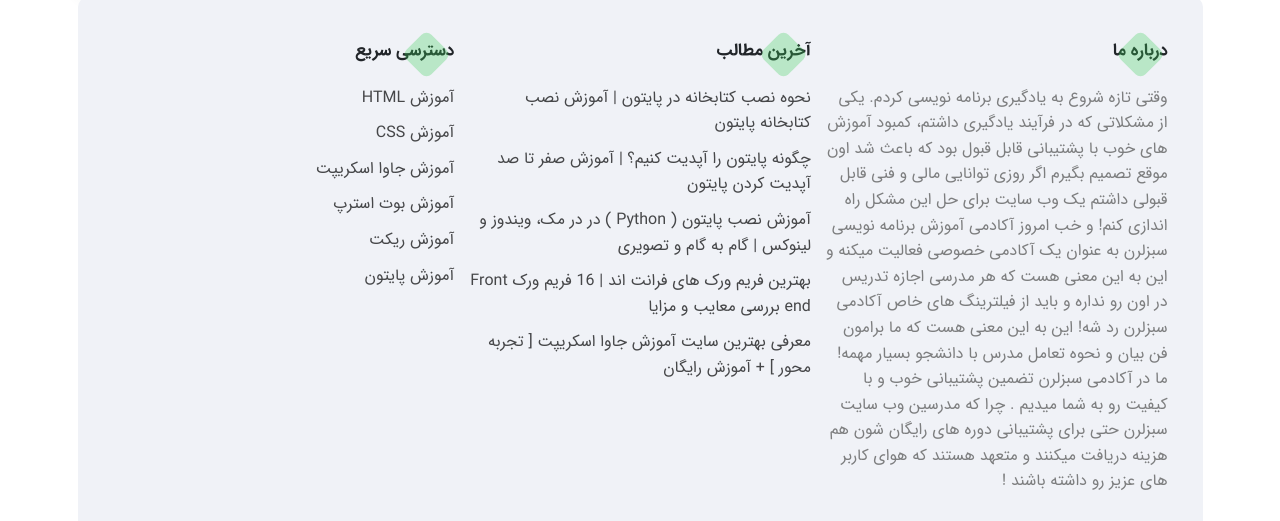
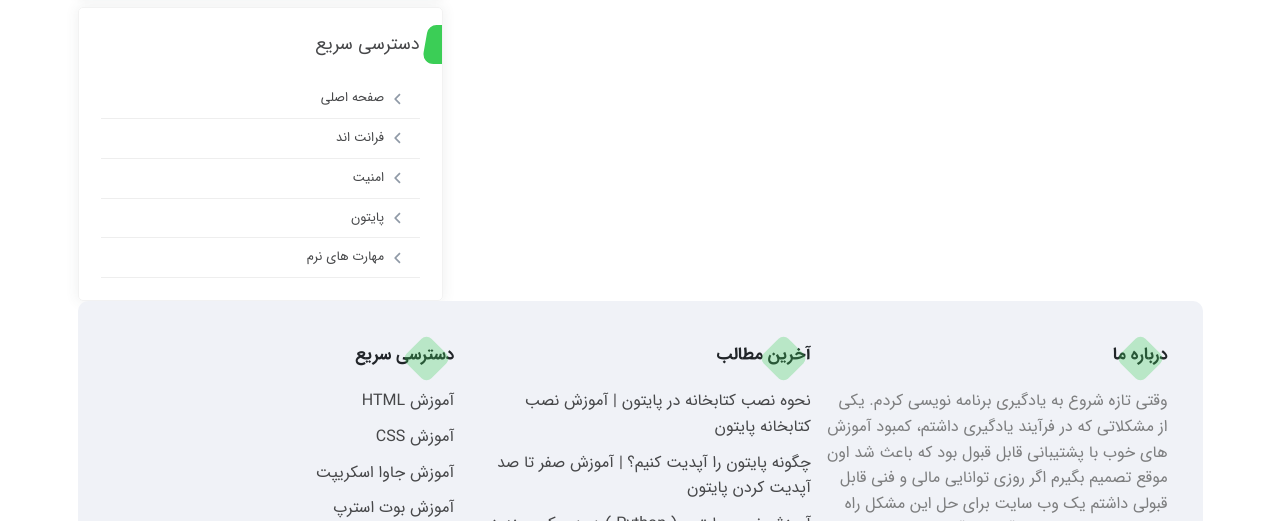
Before and after one commit to mattyhosseini/Clone-Sabzlearn-Web, a website: page blog.html in a window 1280 px wide. Shown: the part 579-1100 px from the top of the page. Drawn offline with Linux system fonts and the light colour scheme.

Commit message:
feat(sidebar): add quick access section with styles

```diff
--- a/blog.html
+++ b/blog.html
@@ -325,6 +325,31 @@
                   </li>
                 </ul>
               </div>
+              <div class="course-info">
+                <span class="course-info__courses-title">دسترسی سریع</span>
+                <ul class="sidebar-articles__list">
+                  <li class="sidebar-articles__item">
+                    <i class="fas fa-angle-left sidebar-articles__icon"></i>
+                    <a href="#" class="sidebar-articles__link">صفحه اصلی</a>
+                  </li>
+                  <li class="sidebar-articles__item">
+                    <i class="fas fa-angle-left sidebar-articles__icon"></i>
+                    <a href="#" class="sidebar-articles__link">فرانت اند</a>
+                  </li>
+                  <li class="sidebar-articles__item">
+                    <i class="fas fa-angle-left sidebar-articles__icon"></i>
+                    <a href="#" class="sidebar-articles__link">امنیت</a>
+                  </li>
+                  <li class="sidebar-articles__item">
+                    <i class="fas fa-angle-left sidebar-articles__icon"></i>
+                    <a href="#" class="sidebar-articles__link">پایتون</a>
+                  </li>
+                  <li class="sidebar-articles__item">
+                    <i class="fas fa-angle-left sidebar-articles__icon"></i>
+                    <a href="#" class="sidebar-articles__link">مهارت های نرم</a>
+                  </li>
+                </ul>
+              </div>
             </div>
           </div>
         </div>
--- a/css/blog.css
+++ b/css/blog.css
@@ -9,14 +9,15 @@
 @import url("./breadcrumb.css");
 @import url("./sidbarCoursesBox.css");
 
+/* Start Sidebar Styles */
 
-.course-info__courses-title{
+.course-info__courses-title {
   position: relative;
 }
-.course-info{
+.course-info {
   overflow: hidden;
 }
-.course-info__courses-title::before{
+.course-info__courses-title::before {
   content: "";
   position: absolute;
   width: 22px;
@@ -28,3 +29,36 @@
   right: -27px;
   transform: skew(-10deg);
 }
+
+.sidebar-articles__list {
+  margin-top: 2rem;
+}
+
+.sidebar-articles__item {
+  display: flex;
+  align-items: center;
+  border-bottom: 1px solid #eeeeee;
+  padding: 0.9rem 1.3rem 0.9rem 1rem;
+  transition: all 400ms ease;
+}
+
+.sidebar-articles__item:hover {
+  padding-right: 2rem;
+  background-color: #f8f9fa;
+}
+
+.sidebar-articles__item:hover .sidebar-articles__icon {
+  color: var(--primary-color);
+}
+
+.sidebar-articles__icon {
+  font-size: 1.4rem;
+  color: #909aa7;
+  transition: all 400ms ease;
+}
+
+.sidebar-articles__link {
+  font-size: 1.3rem;
+  margin-right: 0.5rem;
+}
+/* Finish Sidebar Styles */
```
Lines whose indentation alone changed are shown as unchanged.
